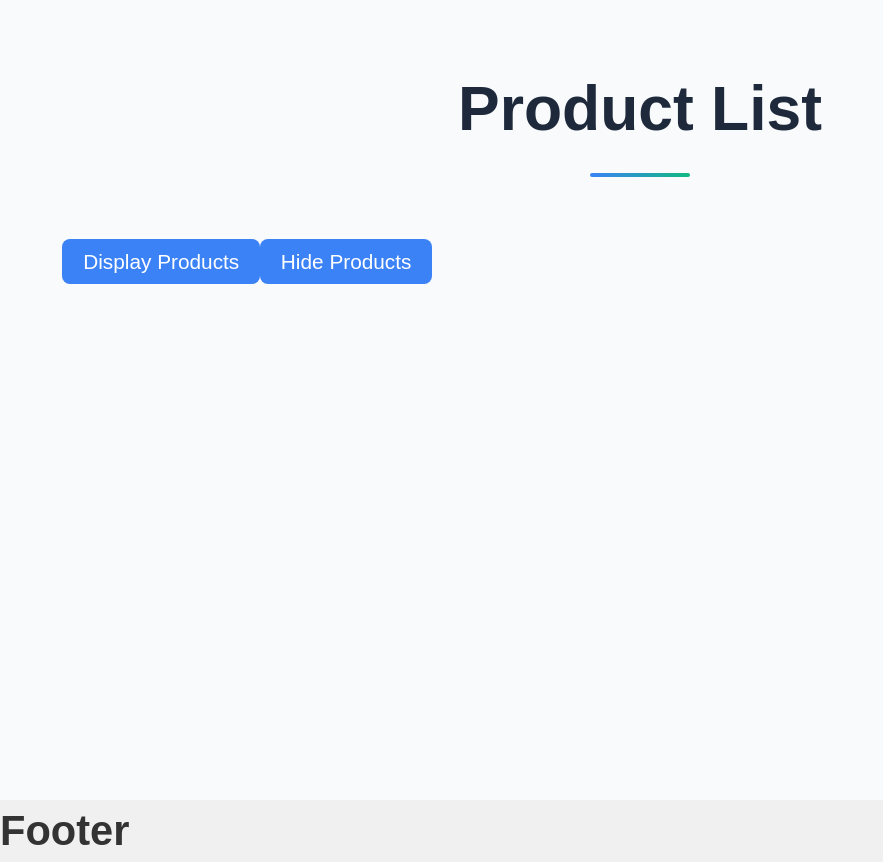
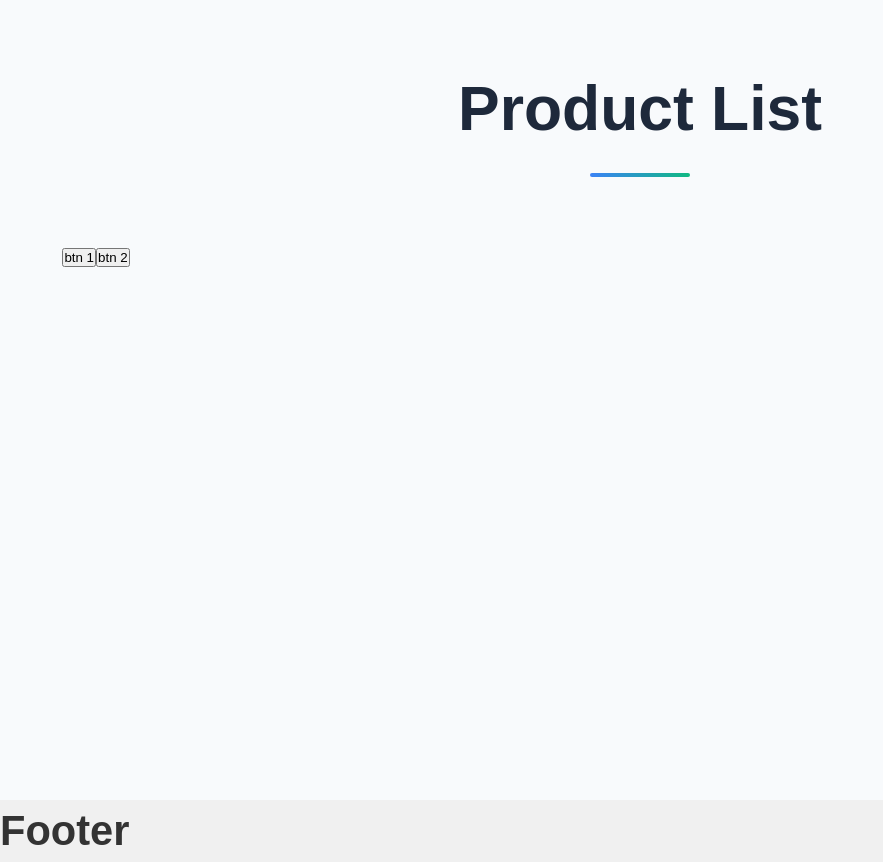
Before and after one commit to NourIslamAoudia/learn-React-Js, a React (Vite) app: page / in a window 1280 px wide. Shown: the whole page, without its empty margins (0-883 px from the left). Built offline with nearby package versions, Linux system fonts and the light colour scheme.

Commit message:
Button components & children

```diff
--- a/components/Button.jsx
+++ b/components/Button.jsx
@@ -1,7 +1,13 @@
-const Button = ({ children, onClick, type = "button", ...props }) => (
-  <button type={type} onClick={onClick} {...props}>
-    {children}
-  </button>
-);
+import React from "react";
+
+const Button = ({ oneclick, children }) => {
+  const firstchildren = React.Children.toArray(children)[0];
+  return (
+    <button type="button" onClick={oneclick}>
+      {firstchildren}
+      {/* {children} affiche tout le contenu entre les balises <Button> */}
+    </button>
+  );
+};
 
 export default Button;
--- a/components/From.jsx
+++ b/components/From.jsx
@@ -1,4 +1,4 @@
-import Button from "./button";
+import Button from "./Button";
 
 const From = () => {
   return (
--- a/components/Product/Product.jsx
+++ b/components/Product/Product.jsx
@@ -1,38 +1,26 @@
-import { useState } from "react";
-import styles from "./Product.module.css";
+// src/components/ProductPage.jsx
+import Button from "../Button";
+import styles from "./Product.module.css"; // Using CSS Modules for scoped styles
 import ProductCart from "./ProductCart";
 
-const Product = ({ products }) => {
-  // State to control the visibility of products
-  // This is useful if you want to display products on a button click
-  const [showProducts, setShowProducts] = useState(false);
+export const SayHello = (name) => {
+  return `Hello, ${name}!`;
+};
 
+const Product = () => {
   return (
     <div className={styles.container}>
       <h2 className={styles.title}>Product List</h2>
-      <button
-        type="button"
-        onClick={() => setShowProducts(true)}
-        className={styles.btn}
-      >
-        Display Products
-      </button>
-
-      <button
-        type="button"
-        onClick={() => setShowProducts(false)}
-        className={styles.btn}
-      >
-        Hide Products
-      </button>
-
-      {showProducts && (
-        <div className={styles.grid}>
-          {products.map((product, index) => (
-            <ProductCart product={product} key={index} />
-          ))}
-        </div>
-      )}
+      <Button oneclick={() => alert(SayHello("John Doe"))}>
+        <span>btn 1</span>
+        <h1>Product 1</h1>
+        <p className={styles.description}>This is a great product.</p>
+      </Button>
+      <Button oneclick={() => alert(SayHello("Jane Smith"))}>
+        <span>btn 2</span>
+        <h1>Product 2</h1>
+        <p className={styles.description}>This is another great product.</p>
+      </Button>
     </div>
   );
 };
```
